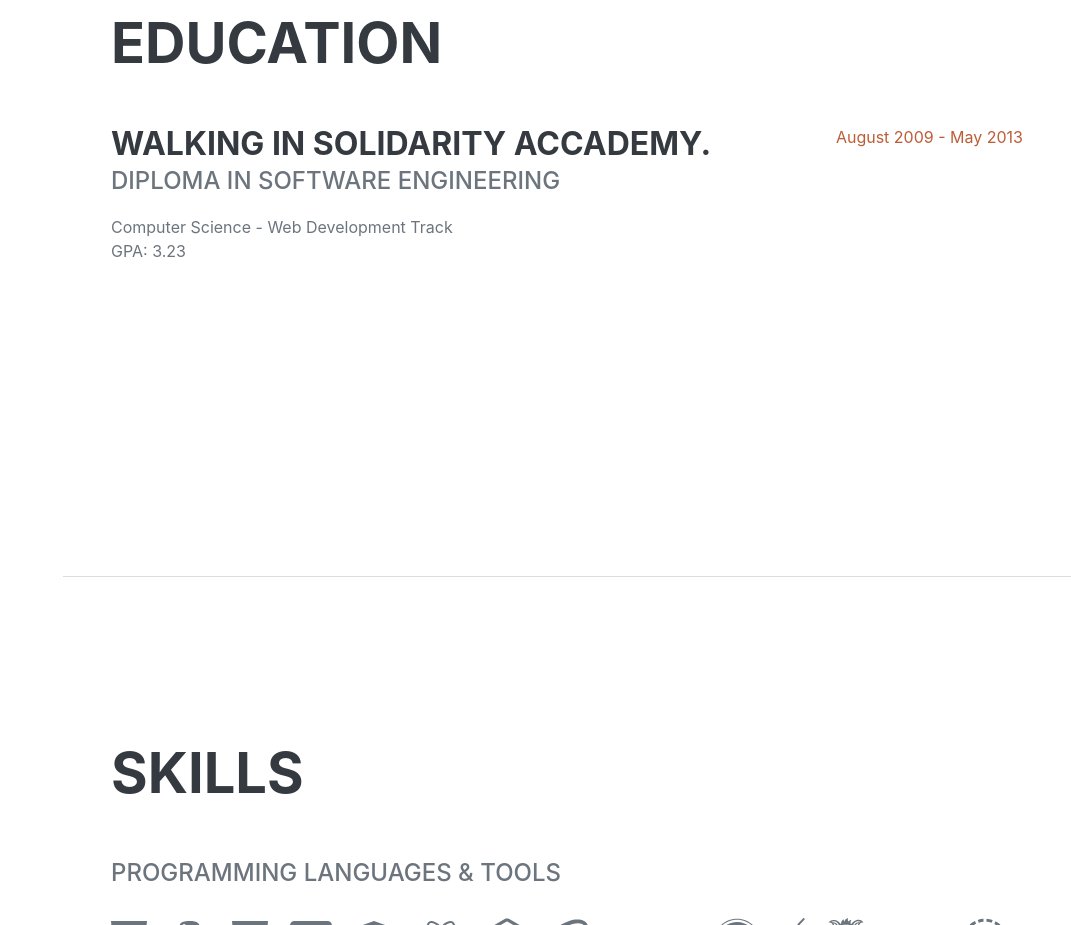
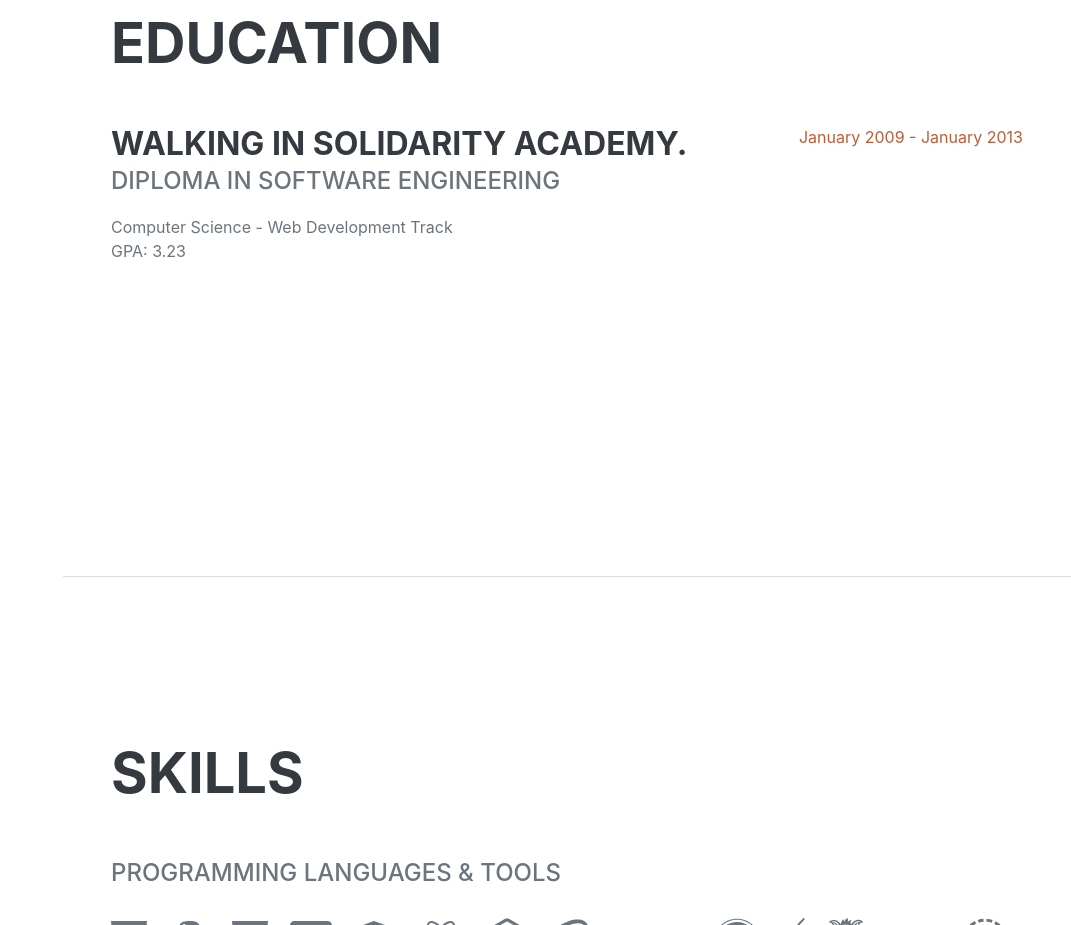
Before and after one commit to belmond1/bellporfolio, a plain HTML site: page index.html in a window 1280 px wide. Shown: the part 2060-2985 px from the top of the page, without its empty margins (209-1280 px from the left). Drawn offline with nearby package versions, Linux system fonts and the light colour scheme; a web font is replaced by a local one.

Commit message:
new changes

```diff
--- a/index.html
+++ b/index.html
@@ -101,12 +101,12 @@
                     <h2 class="mb-5">Education</h2>
                     <div class="d-flex flex-column flex-md-row justify-content-between mb-5">
                         <div class="flex-grow-1">
-                            <h3 class="mb-0">Walking in Solidarity Accademy.</h3>
+                            <h3 class="mb-0">Walking in Solidarity Academy.</h3>
                             <div class="subheading mb-3">Diploma in Software Engineering</div>
                             <div>Computer Science - Web Development Track</div>
                             <p>GPA: 3.23</p>
                         </div>
-                        <div class="flex-shrink-0"><span class="text-primary">August 2009 - May 2013</span></div>
+                        <div class="flex-shrink-0"><span class="text-primary">January 2009 - January 2013</span></div>
                     </div>
                     <div class="d-flex flex-column flex-md-row justify-content-between">
                         <div class="flex-grow-1">
```
